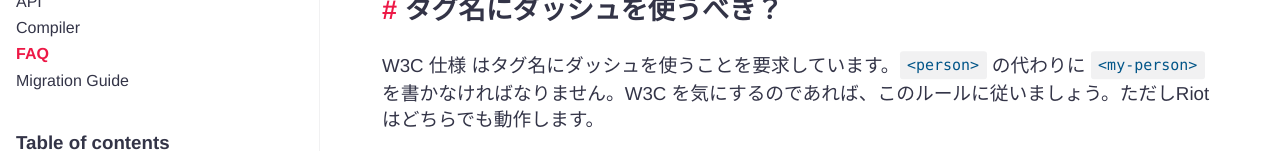
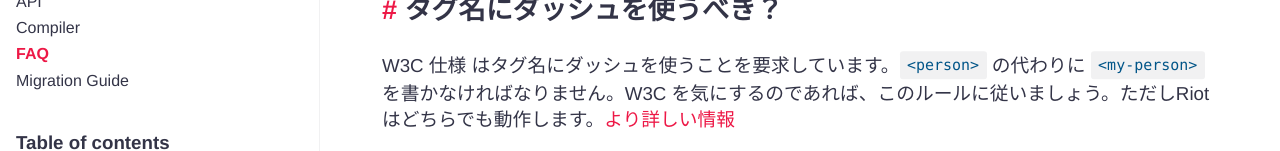
Before and after one commit to riot/riot.github.io, a Jekyll site: the page built from ja/faq.md, in a window 1280 px wide and 900 px high, scrolled down 704 px, cut to the strip 0-302 px from the top of the window. Shown: the part 151-302 px from the top of the strip. Built offline with Jekyll 4.4.1, drawn with Linux system fonts in a browser that asks for light colours; comment, search, counter and statistics services are not loaded.

Commit message:
fix: update ja faq for latest

```diff
--- a/ja/faq.md
+++ b/ja/faq.md
@@ -20,7 +20,7 @@ Riot はフリーです。オープンソース であり、MIT ライセンス
 Riot.js 4 全ての主要なモダンブラウザをサポートしています。IE11 のようなブラウザはサポートしていません: もしあなたがそのような古いブラウザをサポートする必要があるならば、[古い Riot のバージョン]({{ site.data.globals.legacy }}/ja) の使用を検討するかもしれません。
 
 ### タグ名にダッシュを使うべき？
-W3C 仕様 はタグ名にダッシュを使うことを要求しています。`<person>` の代わりに `<my-person>` を書かなければなりません。W3C を気にするのであれば、このルールに従いましょう。ただしRiot はどちらでも動作します。
+W3C 仕様 はタグ名にダッシュを使うことを要求しています。`<person>` の代わりに `<my-person>` を書かなければなりません。W3C を気にするのであれば、このルールに従いましょう。ただしRiot はどちらでも動作します。[より詳しい情報](https://html.spec.whatwg.org/multipage/custom-elements.html#valid-custom-element-name)
 
 ### なんでソースコードにセミコロンがないの？
 セミコロンをなくすと、コードがちょっとすっきりします。これは、私たちのミニマリストアプローチに沿ったものです。同じ理由で、シングルクオートを使います。もし、Riotに貢献するなら、セミコロンとダブルコーテーションを使わないでください。
```
